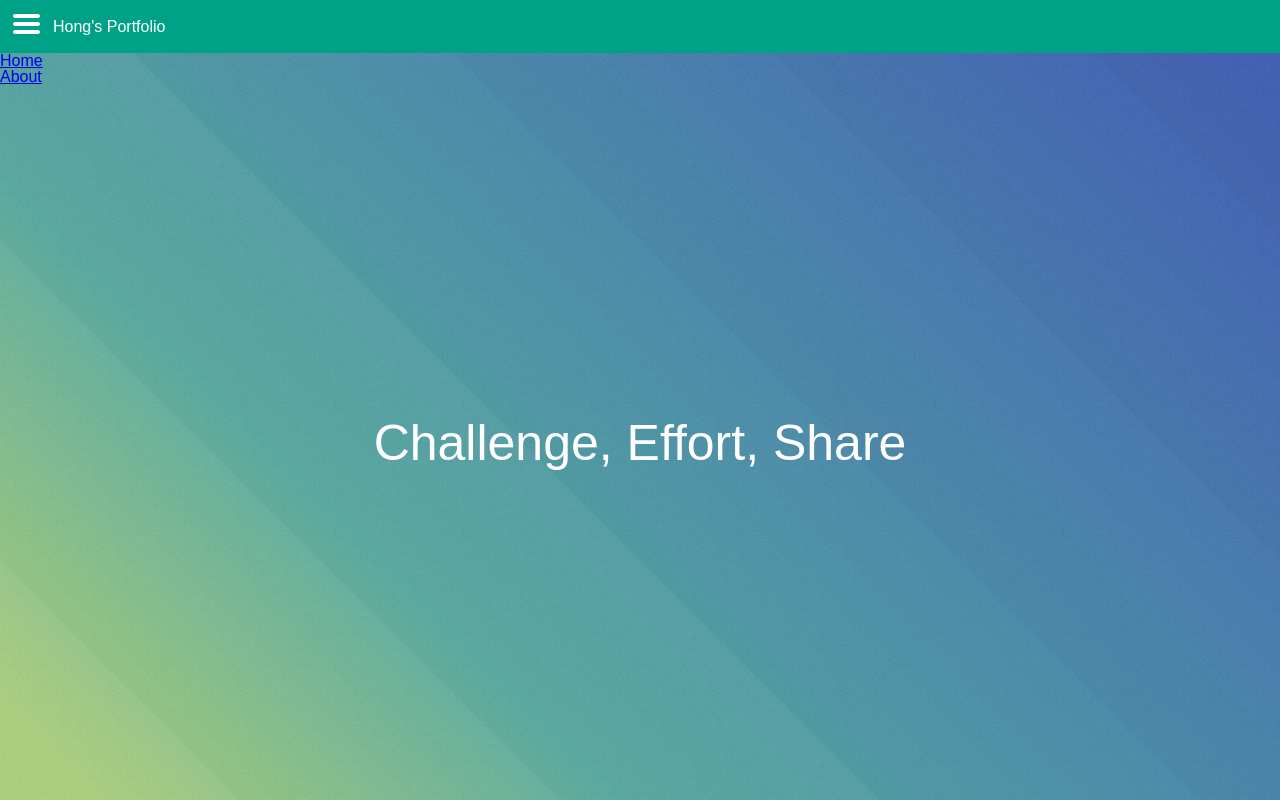
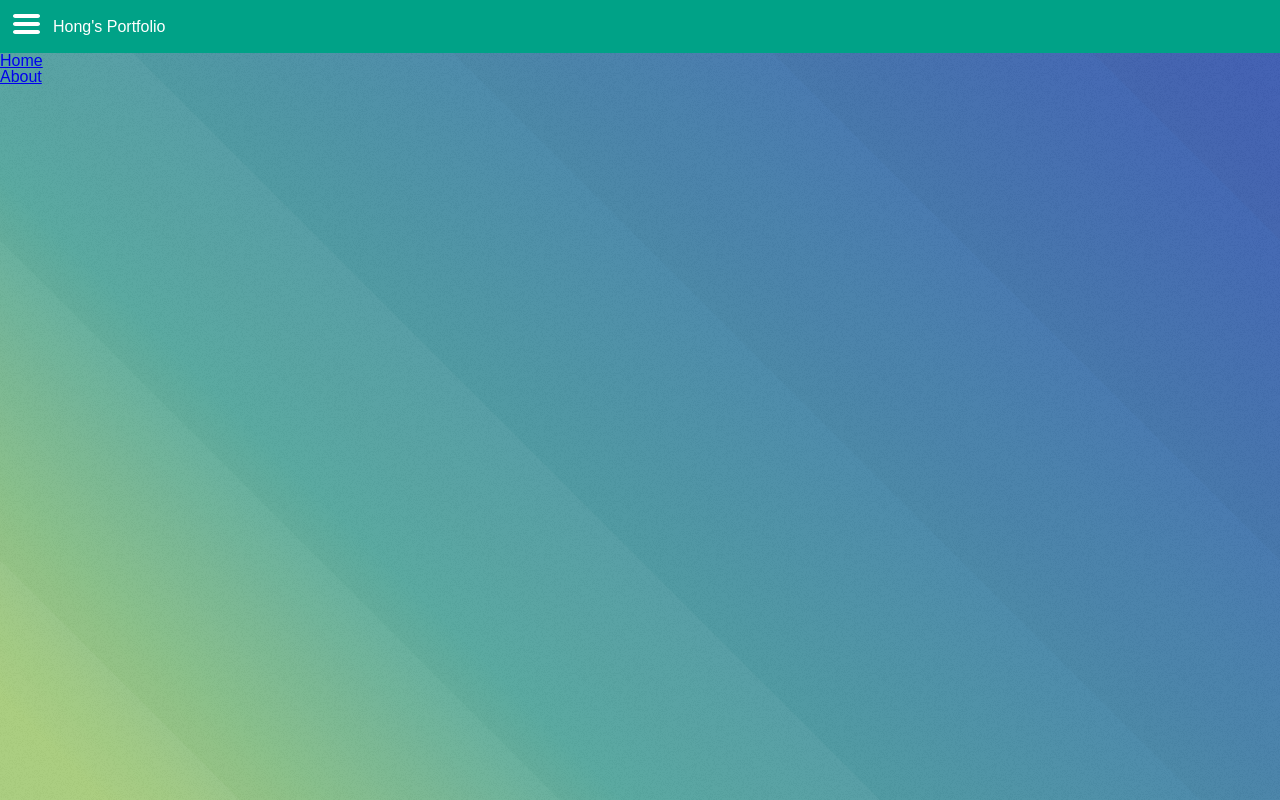
Before and after one commit to gmm117/hong-portfolio, a React app: page / in a window 1280 px wide. Built offline with nearby package versions, Linux system fonts and the light colour scheme; the HTML template or start-up script is replaced by a standard one.

Commit message:
react router modify

```diff
--- a/src/App.js
+++ b/src/App.js
@@ -26,14 +26,14 @@
           <Header />
           <ul>
             <li>
-              <Link to="/">Home</Link>
+              <Link to="/hong-portfolio">Home</Link>
             </li>
             <li>
-              <Link to="/about">About</Link>
+              <Link to="/hong-portfolio/about">About</Link>
             </li>
           </ul>
-          <Route path="/" component={Home} exact />
-          <Route path="/about" component={About} />
+          <Route path="/hong-portfolio" component={Home} exact />
+          <Route path="/hong-portfolio/about" component={About} />
         </Container>
       );
   }
```
